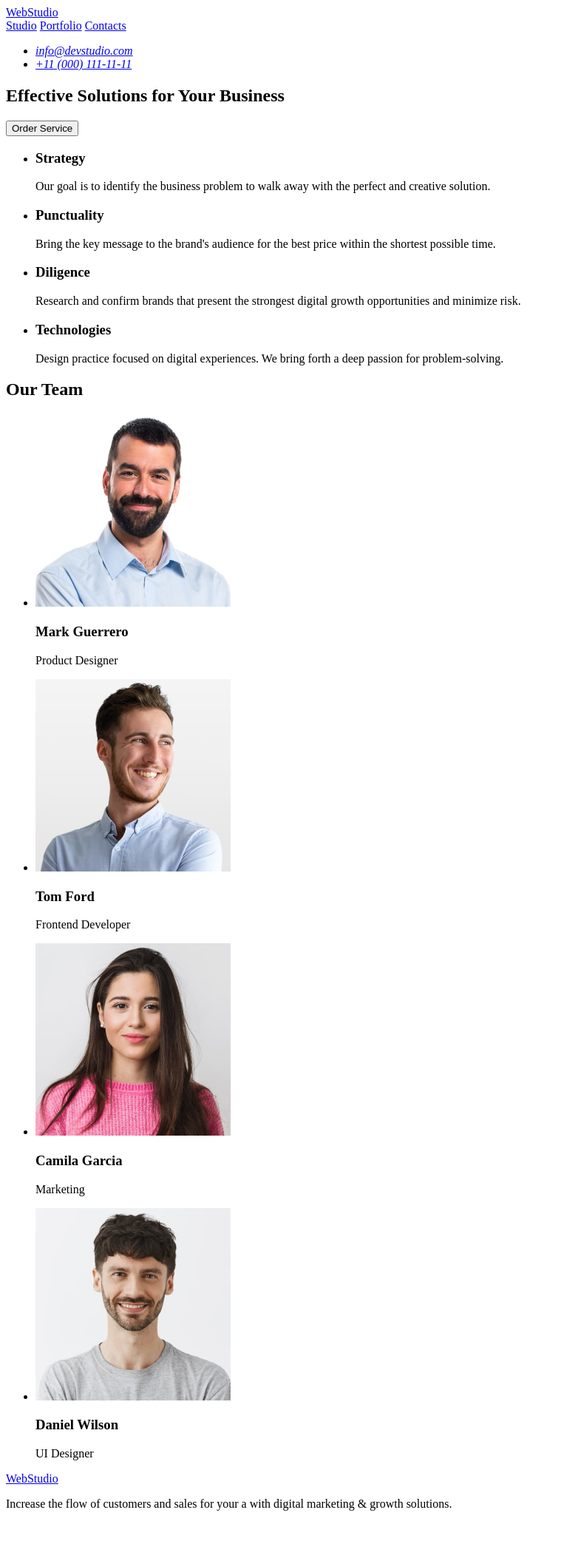
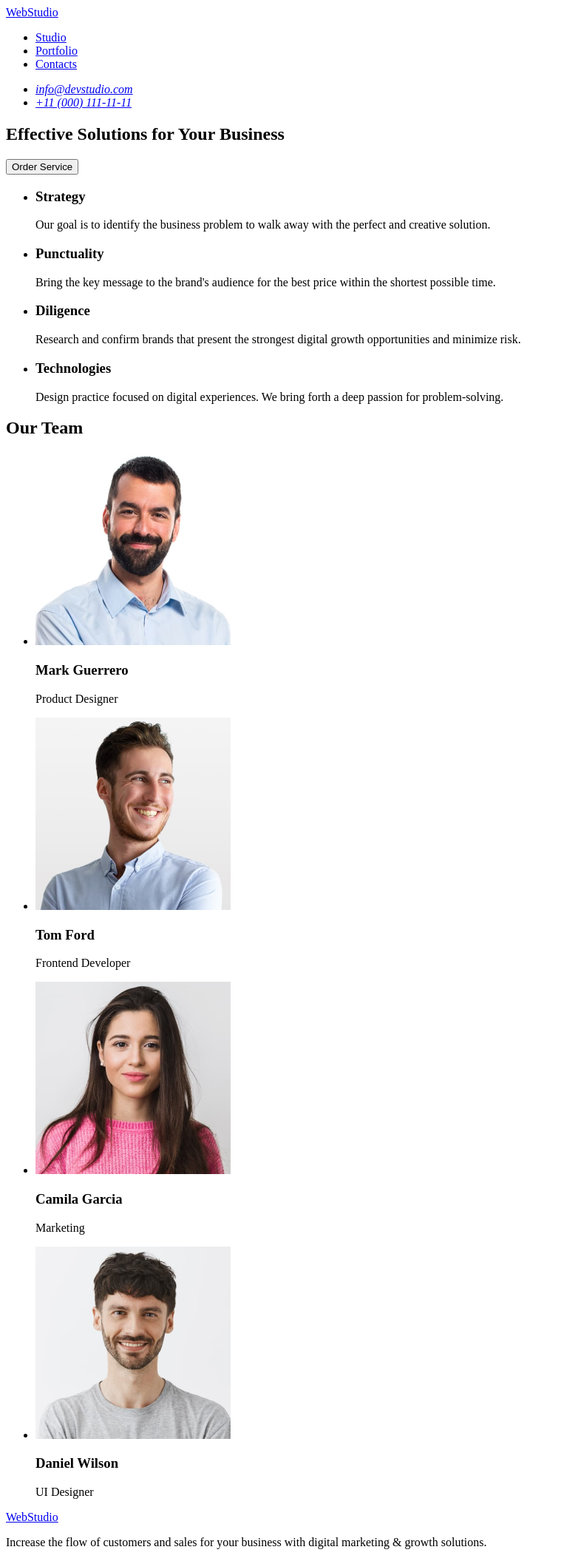
Before and after one commit to Mykhajlo-Berezhnyj/goit-markup-hw-01, a plain HTML site: page index.html in a window 1280 px wide. Shown: the whole page at 74% size, without its empty margins (0-759 px from the left). Before the commit the page ends 2058 px from the top, so only its background shows below. Drawn offline with Linux system fonts and the light colour scheme.

Commit message:
edit nav

```diff
--- a/index.html
+++ b/index.html
@@ -7,11 +7,19 @@
   </head>
   <body>
     <header>
-      <a href="/"><span>Web</span>Studio</a>
       <nav>
-        <a href="#Studio">Studio</a>
-        <a href="#Portfolio">Portfolio</a>
-        <a href="#Contacts">Contacts</a>
+        <a href="./index.html">WebStudio</a>
+        <ul>
+          <li>
+            <a href="#Studio">Studio</a>
+          </li>
+          <li>
+            <a href="#Portfolio">Portfolio</a>
+          </li>
+          <li>
+            <a href="#Contacts">Contacts</a>
+          </li>
+        </ul>
       </nav>
       <address>
         <ul>
@@ -109,9 +117,9 @@
       </section>
     </main>
     <footer>
-      <a href="/"><span>Web</span>Studio</a>
+      <a href="./index.html">WebStudio</a>
       <p>
-        Increase the flow of customers and sales for your a with digital
+        Increase the flow of customers and sales for your business with digital
         marketing & growth solutions.
       </p>
     </footer>
```
